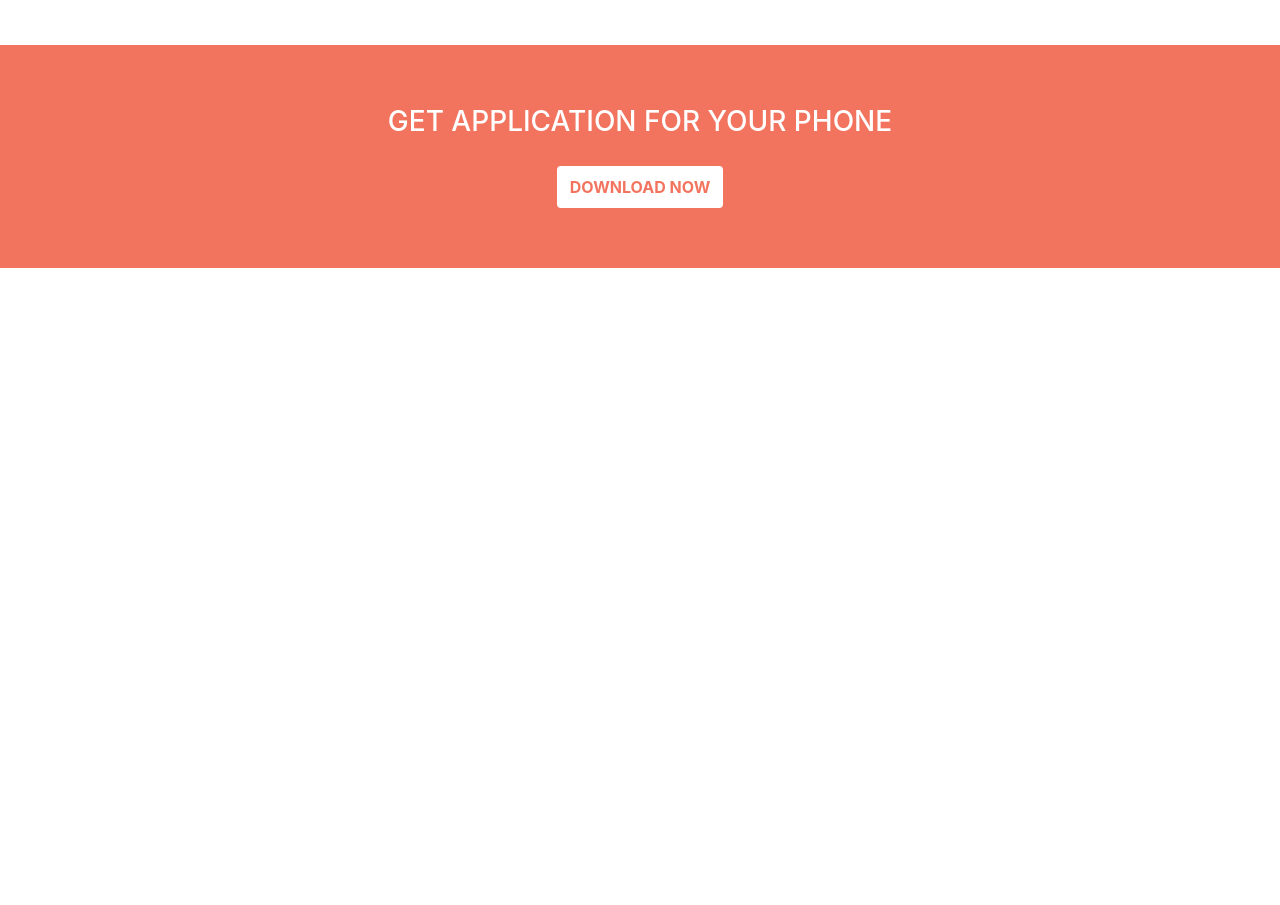
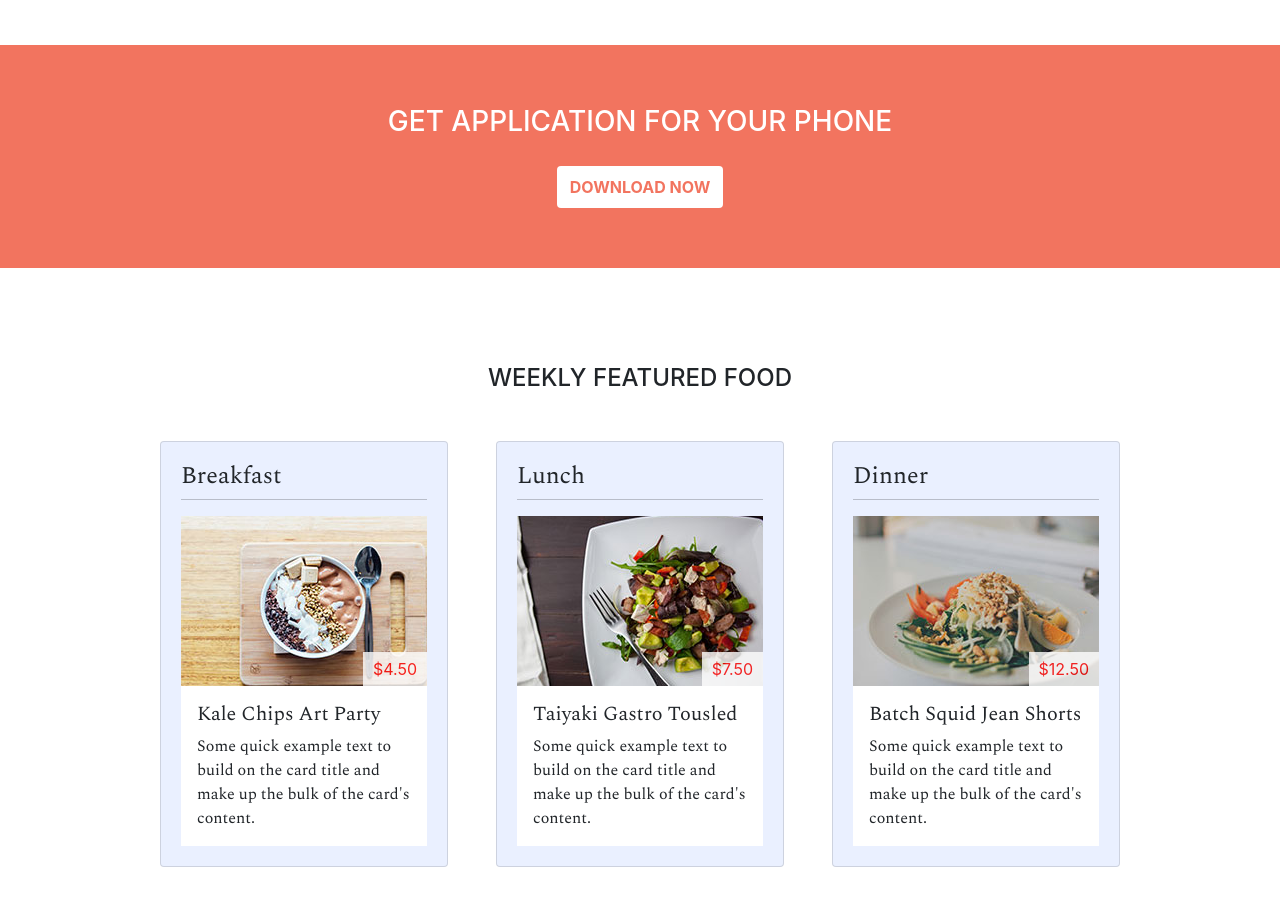
Before and after one commit to N-Georges/Victory-sass-bootstrap-git, a website: page index.html in a window 1280 px wide. Shown: the part 1450-2355 px from the top of the page. Before the commit the page ends 1718 px from the top, so only its background shows below. Drawn offline with nearby package versions, Linux system fonts and the light colour scheme.

Commit message:
section des card finaliser mais manque responsive

```diff
--- a/index.html
+++ b/index.html
@@ -92,8 +92,52 @@
     <h3>GET APPLICATION FOR YOUR PHONE</h3>
     <a class="btn fw-bold py-2 " href="#" role="button">DOWNLOAD NOW</a>
   </section>
+  <!-- section Card -->
+  <section class="crd m-5">
+    <div class="text-center">
+      <h2 class="pt-5 fs-4">WEEKLY FEATURED FOOD</h2>
+    </div>
+    <div class="threeCard d-flex justify-content-center m-5">
+      <div class="card me-5">
+        <h4>Breakfast</h4>
+        <hr class="mt-0">
+        <div class="imgCard">
+          <span>$4.50</span>
+        </div>
+        <div class="card-body bg-white">
+          <h5 class="card-title">Kale Chips Art Party</h5>
+          <p class="card-text">Some quick example text to build on the card title and make up the bulk of the card's
+            content.</p>
+        </div>
+      </div>
+      <div class="card">
+        <h4>Lunch</h4>
+        <hr class="mt-0">
+        <div class="imgCard two">
+          <span>$7.50</span>
+        </div>
+        <div class="card-body bg-white">
+          <h5 class="card-title">Taiyaki Gastro Tousled</h5>
+          <p class="card-text">Some quick example text to build on the card title and make up the bulk of the card's
+            content.</p>
+        </div>
+      </div>
+      <div class="card ms-5">
+        <h4>Dinner</h4>
+        <hr class="mt-0">
+        <div class="imgCard three">
+          <span>$12.50</span>
+        </div>
+        <div class="card-body bg-white">
+          <h5 class="card-title">Batch Squid Jean Shorts</h5>
+          <p class="card-text">Some quick example text to build on the card title and make up the bulk of the card's
+            content.</p>
+        </div>
+      </div>
+  </section>
   <!-- link -->
   <script src="./node_modules/bootstrap/dist/js/bootstrap.js"></script>
   <script src="./node_modules/@popperjs/core/dist/umd/popper.js"></script>
 </body>
+
 </html>
--- /dev/null
+++ b/src/sass/modules/_sectionCard.scss
@@ -0,0 +1,38 @@
+.card{
+    width: 18rem;
+
+    background-color: #EAF0FF !important;
+    padding: 20px;
+    .imgCard{
+        background-image: url("../img/breakfast_item.jpg");
+        background-repeat: no-repeat;
+        height: 170px;
+        position: relative;
+        span{
+            position: absolute;
+            right: 0;
+            bottom: 0;
+            background-color: white;
+            opacity: 0.80;
+            padding: 5px 10px;
+            color: red;
+            font-family: -apple-system, BlinkMacSystemFont, 'Segoe UI', Roboto, Oxygen, Ubuntu, Cantarell, 'Open Sans', 'Helvetica Neue', sans-serif;
+        }
+    }
+    .two{
+        background-image: url(../img/lunch_item.jpg);
+        background-position: center;
+        background-repeat: no-repeat;
+    }
+    .three{
+        background-image: url(../img/dinner_item.jpg);
+        background-position: center;
+        background-repeat: no-repeat;
+    }
+}
+
+.crd{
+    h2{
+        font-family: -apple-system, BlinkMacSystemFont, 'Segoe UI', Roboto, Oxygen, Ubuntu, Cantarell, 'Open Sans', 'Helvetica Neue', sans-serif;
+    }
+}
--- a/src/sass/modules/_style.scss
+++ b/src/sass/modules/_style.scss
@@ -1,3 +1,4 @@
 @import "./header";
 @import "./sectionOrder";
-@import "./sectiondownload"
+@import "./sectiondownload";
+@import "./sectionCard"
```
Also changed, not shown: public/css/app.css, 1 other file.
